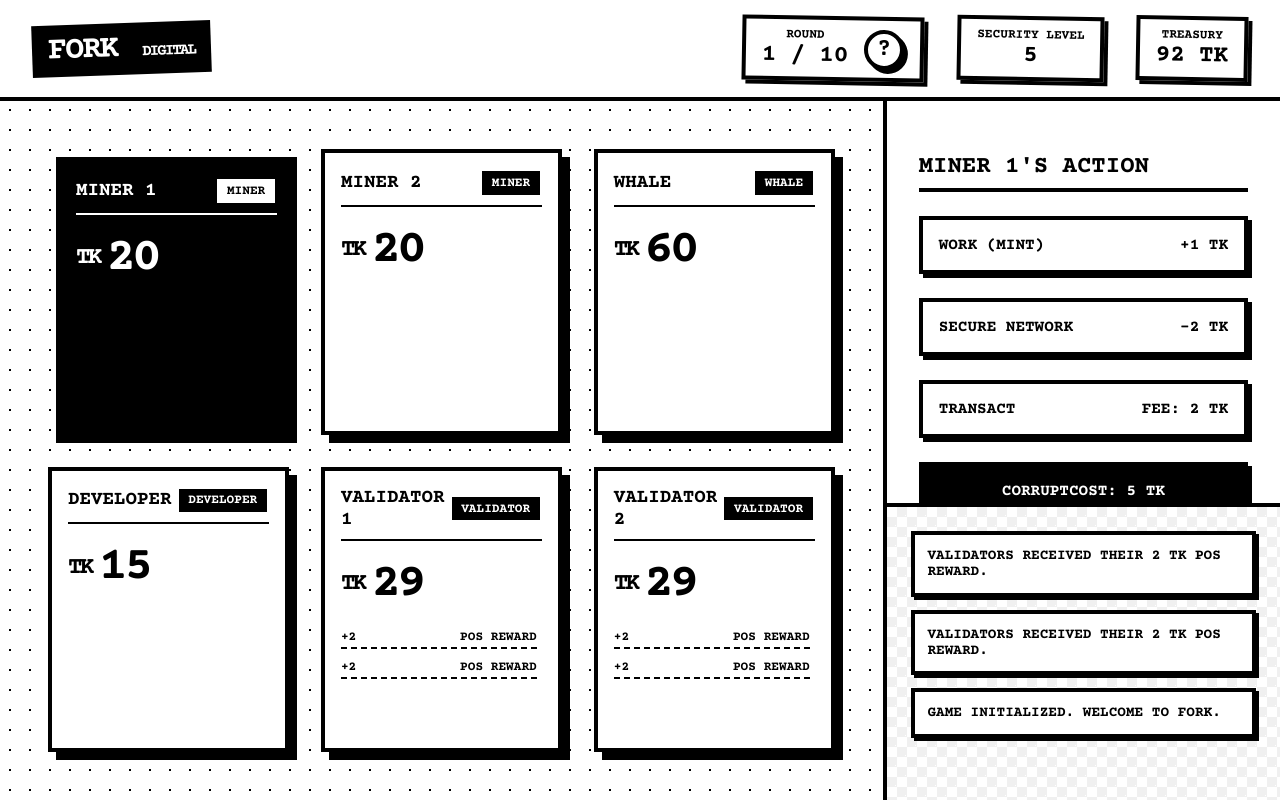
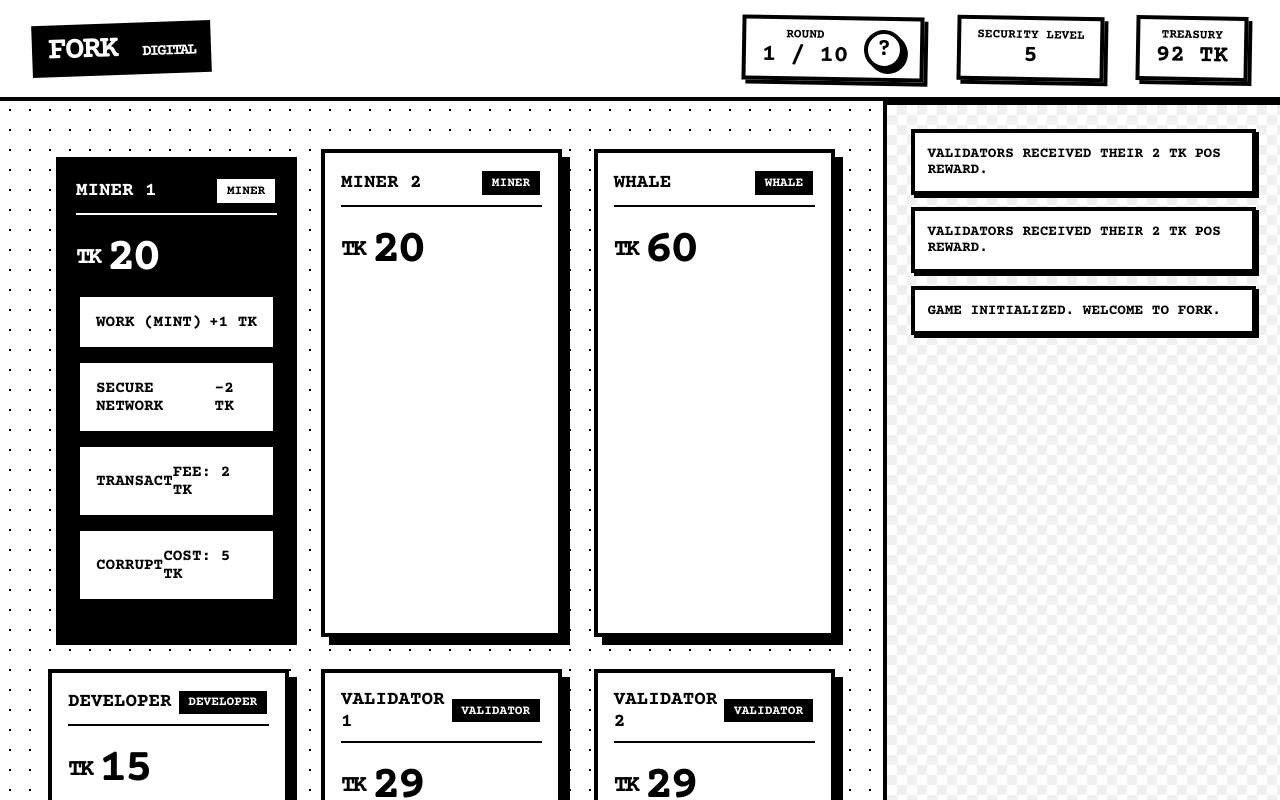
Before and after one commit to Bunyan03/Fork-sim-v1.0, a React (Vite) app in the folder fork-digital/: page / in a window 1280 px wide. Built offline with nearby package versions, Linux system fonts and the light colour scheme.

Commit message:
feat: Implement core game UI with main app structure, game board, and player action panel.

```diff
--- a/fork-digital/src/App.jsx
+++ b/fork-digital/src/App.jsx
@@ -1,7 +1,6 @@
 import { useState, useEffect } from 'react';
 import { useGameState } from './context/GameState';
 import GameBoard from './components/GameBoard';
-import ActionPanel from './components/ActionPanel';
 import PuzzleRaceModal from './components/Modals/PuzzleRaceModal';
 import VoteModal from './components/Modals/VoteModal';
 import DeveloperUpdateModal from './components/Modals/DeveloperUpdateModal';
@@ -54,9 +53,7 @@ function App() {
         <GameBoard />
 
         <div className="side-panel">
-          <ActionPanel />
-
-          <div className="log-panel">
+          <div className="log-panel" style={{ height: '100%' }}>
             {state.logs.map((log, i) => (
               <div key={i} className="log-entry">{log}</div>
             ))}
--- a/fork-digital/src/components/ActionPanel.jsx
+++ b/fork-digital/src/components/ActionPanel.jsx
@@ -5,9 +5,8 @@ export default function ActionPanel() {
   const { state, dispatch } = useGameState();
   const [transactAmount, setTransactAmount] = useState(1);
   const [transactTarget, setTransactTarget] = useState(null);
-  const [roleSwapTarget, setRoleSwapTarget] = useState(null);
 
-  // 'NONE', 'TRANSACT', 'ROLE_SWITCH'
+  // 'NONE', 'TRANSACT'
   const [activeForm, setActiveForm] = useState('NONE');
 
   const currentPlayer = state.players[state.currentTurnPlayerIndex];
@@ -18,7 +17,6 @@ export default function ActionPanel() {
     const otherPlayers = state.players.filter(p => p.id !== currentPlayer.id);
     if (otherPlayers.length > 0) {
       if (!transactTarget) setTransactTarget(otherPlayers[0].id);
-      if (!roleSwapTarget) setRoleSwapTarget(otherPlayers[0].id);
     }
   }, [currentPlayer, state.players]);
 
@@ -41,15 +39,8 @@ export default function ActionPanel() {
     setActiveForm('NONE');
   }
 
-  const handleRoleSwapSubmit = () => {
-    dispatch({ type: 'ACTION_ROLE_SWITCH', payload: { targetPlayerId: roleSwapTarget }});
-    setActiveForm('NONE');
-  }
-
   return (
-    <div className="action-dashboard">
-      <h2 className="dashboard-title">{currentPlayer.name}'s Action</h2>
-
+    <div className="action-panel-inline" style={{ display: 'flex', flexDirection: 'column', gap: '0.5rem', marginTop: '0.5rem' }}>
       {activeForm === 'NONE' && (
         <>
           <button
@@ -80,19 +71,12 @@ export default function ActionPanel() {
           </button>
 
           <button
-            className="action-btn btn-danger"
+            className="action-btn"
             disabled={currentPlayer.balance < state.securityLevel}
             onClick={() => dispatch({ type: 'ACTION_CORRUPT_INIT' })}
           >
             <span>Corrupt</span>
             <span>Cost: {state.securityLevel} TK</span>
-          </button>
-
-          <button
-            className="action-btn"
-            onClick={() => setActiveForm('ROLE_SWITCH')}
-          >
-            <span>Role Switch</span>
           </button>
         </>
       )}
@@ -142,41 +126,6 @@ export default function ActionPanel() {
           </div>
         </div>
       )}
-
-      {activeForm === 'ROLE_SWITCH' && (
-        <div className="quirk-box">
-          <div className="quirk-box-title">Role Switch Target</div>
-          <div className="form-group">
-            <label>Select Player to Swap</label>
-            <select
-              className="form-control"
-              value={roleSwapTarget || ''}
-              onChange={e => setRoleSwapTarget(Number(e.target.value))}
-            >
-              {state.players.filter(p => p.id !== currentPlayer.id).map(p => (
-                <option key={p.id} value={p.id}>{p.name}</option>
-              ))}
-            </select>
-          </div>
-          <div style={{ display: 'flex', gap: '1rem', marginTop: '1rem' }}>
-            <button
-              className="action-btn btn-primary"
-              style={{ flex: 2 }}
-              onClick={handleRoleSwapSubmit}
-            >
-              Confirm Swap
-            </button>
-            <button
-              className="action-btn"
-              style={{ flex: 1, justifyContent: 'center' }}
-              onClick={() => setActiveForm('NONE')}
-            >
-              Cancel
-            </button>
-          </div>
-        </div>
-      )}
-
     </div>
   );
 }
--- a/fork-digital/src/components/GameBoard.jsx
+++ b/fork-digital/src/components/GameBoard.jsx
@@ -1,4 +1,5 @@
 import { useGameState } from '../context/GameState';
+import ActionPanel from './ActionPanel';
 
 export default function GameBoard() {
   const { state } = useGameState();
@@ -20,6 +21,10 @@ export default function GameBoard() {
               </div>
             </div>
 
+            <div className="player-content-area" style={{ flex: 1, overflowY: 'auto' }}>
+              {isCurrentTurn ? (
+                <ActionPanel />
+              ) : (
                 <div className="player-history">
                   {player.history && player.history.map((entry, idx) => (
                     <div key={idx} className="history-entry">
@@ -30,10 +35,12 @@ export default function GameBoard() {
                     </div>
                   ))}
                 </div>
+              )}
+            </div>
 
             <div style={{ marginTop: 'auto', display: 'flex', flexDirection: 'column', gap: '0.5rem' }}>
               {isCurrentTurn && (
-                <div style={{ color: 'var(--primary-color)', fontSize: '0.8rem', fontWeight: 'bold' }}>
+                <div style={{ color: 'var(--primary-color)', fontSize: '0.8rem', fontWeight: 'bold', paddingTop: '0.5rem' }}>
                   CURRENT TURN
                 </div>
               )}
```
Lines whose indentation alone changed are shown as unchanged.
